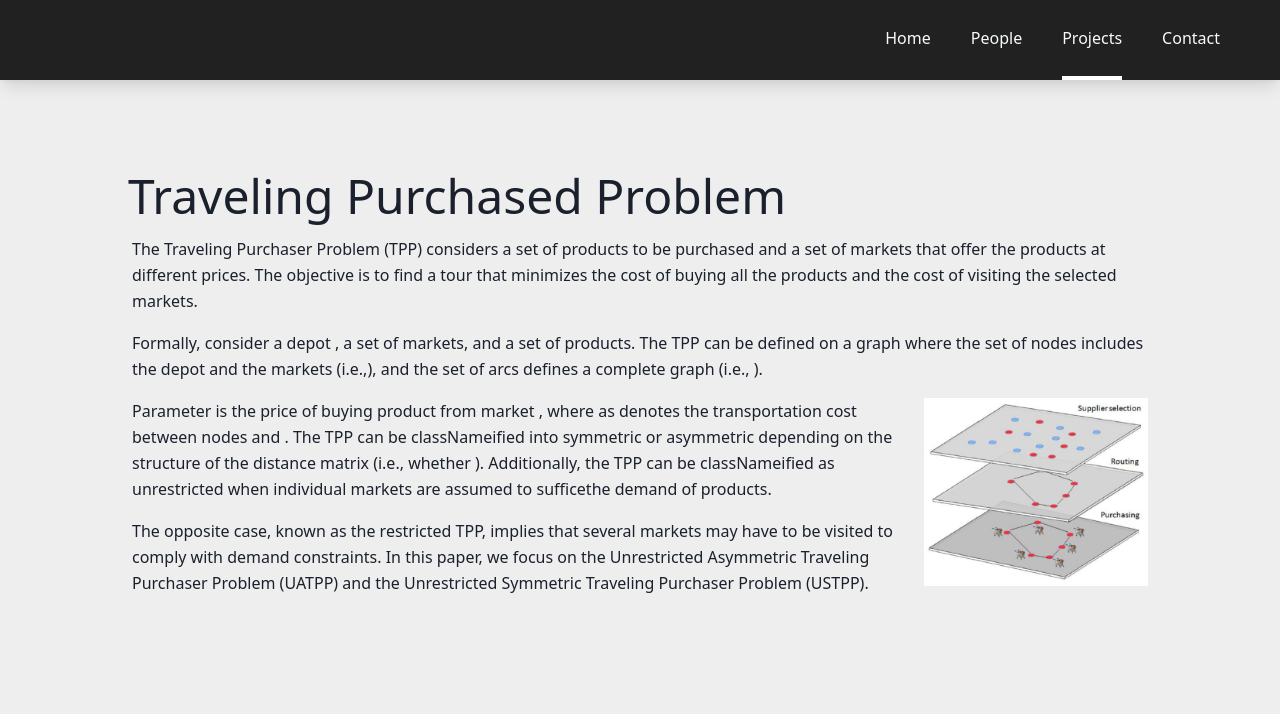
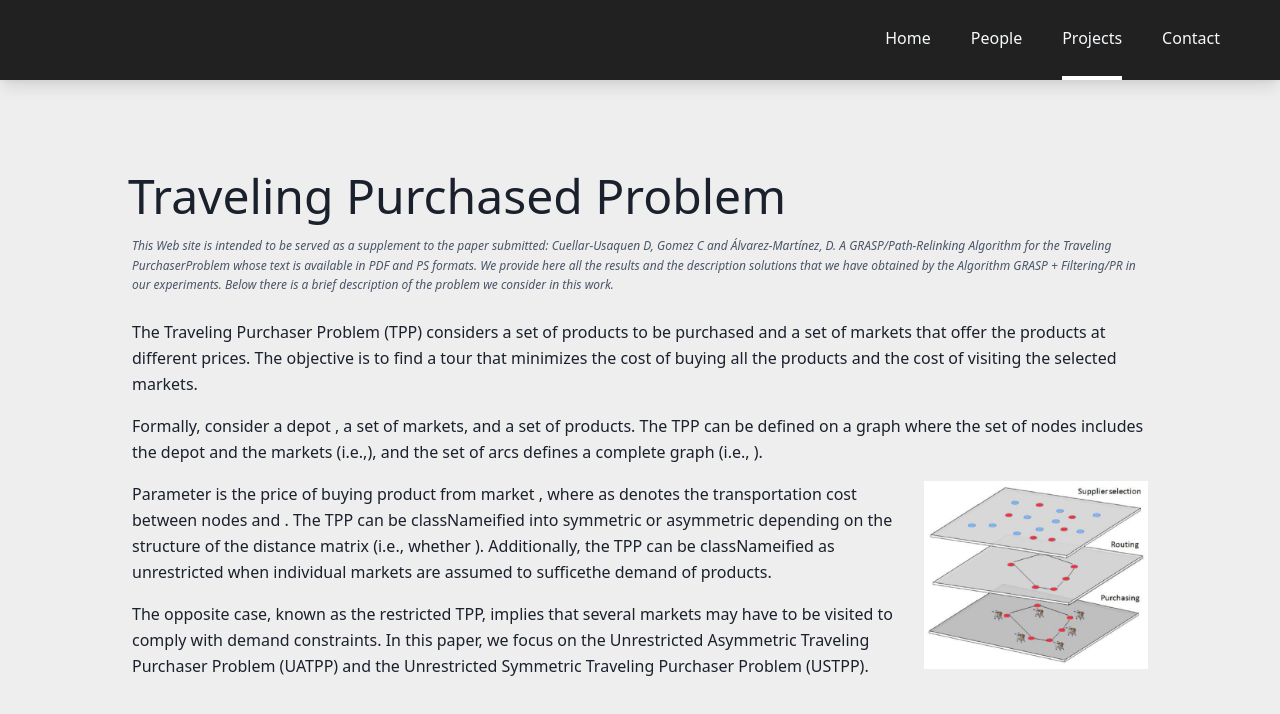
Before and after one commit to lejoss/opentech, a React (Create React App) app in the folder frontend/: page /projects/1/intro in a window 1280 px wide. Shown: the top 714 px of the page. Built offline with nearby package versions, Linux system fonts and the light colour scheme.

Commit message:
Update ProjectDetail.js

```diff
--- a/frontend/src/components/Projects/ProjectDetail.js
+++ b/frontend/src/components/Projects/ProjectDetail.js
@@ -50,7 +50,13 @@ function ProjectDetail() {
 		<main className="overflow-auto">
 			<section className="my-20 mx-6 sm:mx-6 md:mx-10 lg:mx-32 2xl:mx-64">
 				<article className="">
-					<p className="text-5xl text-gray-900 md:mt-40">Traveling Purchased Problem</p>
+					<p className="text-5xl text-gray-900 md:mt-40 mb-1">Traveling Purchased Problem</p>
+					<p className="mx-1 italic leading-relaxed font-light text-xs text-gray-700 mb-6">
+						This Web site is intended to be served as a supplement to the paper submitted:
+	Cuellar-Usaquen D, Gomez C and Álvarez-Martínez, D. A GRASP/Path-Relinking Algorithm for the Traveling PurchaserProblem
+	whose text is available in PDF and PS formats. We provide here all the results and the description solutions that we have obtained by the Algorithm GRASP + Filtering/PR in our experiments. Below there is a brief description of the problem we consider in this work.
+					</p>
+
 					<Introduction />
 
 
```
